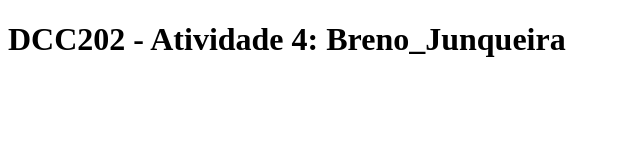
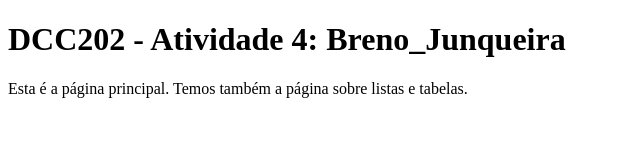
Before and after one commit to ufjf-dcc202/ufjf-dcc202-2023-3-a-atv4-beJayBR, a website: page index.html in a window 1280 px wide. Shown: the whole page, without its empty margins (0-640 px from the left). Drawn offline with Linux system fonts and the light colour scheme.

Commit message:
Criação de ancoras em Listas e Tabelas

```diff
--- a/index.html
+++ b/index.html
@@ -10,6 +10,9 @@
         <h1>
             DCC202 - Atividade 4: Breno_Junqueira
         </h1>
+        <p>
+            Esta é a página principal. Temos também a página sobre <a href-"listas.html">listas</a> e <a href-"listas.html">tabelas</a>.
+        </p>
     </main>
 </body>
 </html>
```
Also changed, not shown: listas.html (added), tabelas.html (added).
